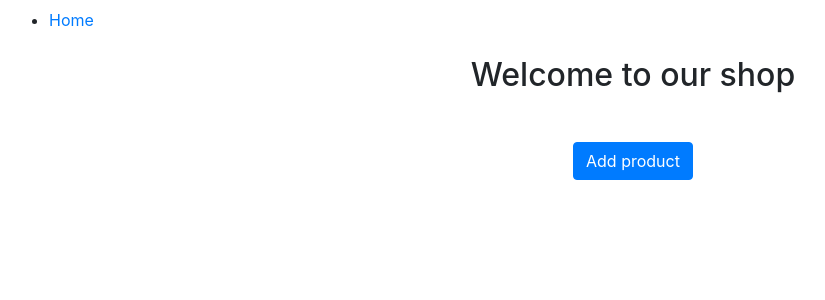
After one commit to EvgeniiLipatov/eshop, a Django app: page / in a window 1280 px wide. The commit adds this page. Shown: the top 300 px of the page, without its empty margins (7-832 px from the left). Run offline with Django 3.2, Linux system fonts and the light colour scheme; data that the repository does not hold is empty; some libraries are stand-ins or nearby versions.

Commit message:
second stage

```diff
--- a/source/main/urls.py
+++ b/source/main/urls.py
@@ -15,7 +15,10 @@ Including another URLconf
 """
 from django.contrib import admin
 from django.urls import path
+from webapp.views import index_view, product_view
 
 urlpatterns = [
     path('admin/', admin.site.urls),
+    path('', index_view, name='index'),
+    path('product/<int:pk>/', product_view, name='product_view'),
 ]
--- a/source/webapp/templates/base.html
+++ b/source/webapp/templates/base.html
@@ -6,13 +6,18 @@
     <meta name="viewport"
           content="width=device-width, user-scalable=no, initial-scale=1.0, maximum-scale=1.0, minimum-scale=1.0">
     <meta http-equiv="X-UA-Compatible" content="ie=edge">
-    <title>{% block title %}MySite{% endblock %}</title>
+    <title>{% block title %}GuestBook{% endblock %}</title>
     <link rel="stylesheet" href="https://stackpath.bootstrapcdn.com/bootstrap/4.3.1/css/bootstrap.min.css" integrity="sha384-ggOyR0iXCbMQv3Xipma34MD+dH/1fQ784/j6cY/iJTQUOhcWr7x9JvoRxT2MZw1T" crossorigin="anonymous">
     <link rel="stylesheet" href="{% static "css/style.css" %}">
     {% block styles %}{% endblock %}
 </head>
 <body>
-{% block menu %}{% endblock %}
+<nav class="navbar">
+    <ul class="menu">
+        <li><a href="{% url 'index' %}">Home</a></li>
+        {% block menu %}{% endblock %}
+    </ul>
+</nav>
 <div class="container">
     {% block content %}{% endblock %}
 </div>
--- /dev/null
+++ b/source/webapp/templates/index.html
@@ -0,0 +1,29 @@
+
+{% extends 'base.html' %}
+
+
+{% block content %}
+
+<h2 class="text-center" > Welcome to our shop</h2>
+
+<p class="text-center mt-5">
+   <!--a href="#" class="btn btn-primary" >Add product</a> -->
+   <a href="#" class="btn btn-primary">Add product</a>
+</p>
+
+
+{% for product in products %}
+
+<div class="row justify-content-center">
+    <div class="card mt-3" style="width: 75%;">
+      <div class="card-body">
+          <h5 class="card-title"><a href="{% url 'product_view' product.pk %}">{{ product.name }} </a> {{ product.category  }}</h5>
+        <p class="card-text">{{ product.price }}</p>
+        <a href="#" class="card-link btn btn-outline-primary">Edit</a>
+        <a href="#" class="card-link btn btn-outline-primary">Delete</a>
+      </div>
+    </div>
+</div>
+{% endfor %}
+
+{% endblock %}
--- a/source/webapp/views.py
+++ b/source/webapp/views.py
@@ -1,3 +1,14 @@
-from django.shortcuts import render
+from django.shortcuts import render, get_object_or_404, redirect
+from webapp.models import Product, CATEGORY_CHOICES
 
-# Create your views here.
+def index_view(request, *args, **kwargs):
+    products = Product.objects.filter(balance__gt=0).order_by('name').order_by('category')
+    return render(request, 'index.html', context={
+        'products': products
+    })
+
+def product_view(request, pk):
+    product = get_object_or_404(Product, pk=pk)
+    return render(request, 'product.html', context={
+        'product': product
+    })
```
Also changed, not shown: source/webapp/templates/product.html (added, +51 -0 lines).
